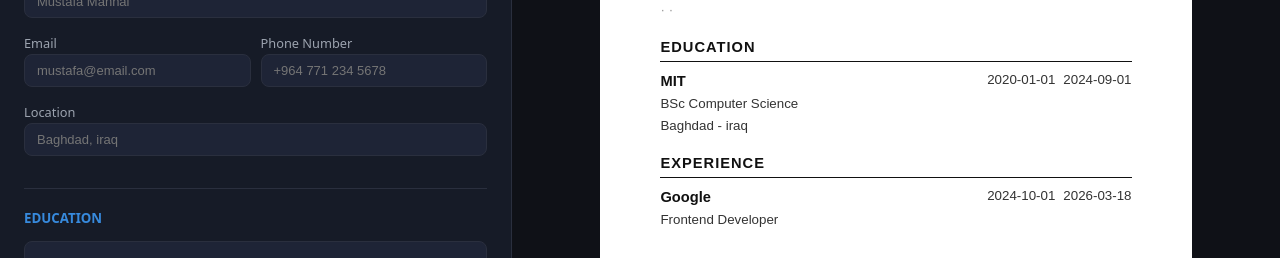
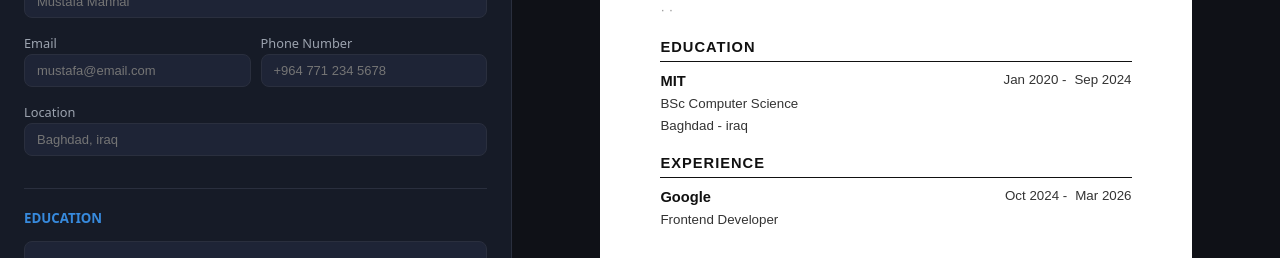
Before and after one commit to MustafaManhall/cv-application, a React (Vite) app: page / in a window 1280 px wide. Shown: the part 170-428 px from the top of the page. Built offline with nearby package versions, Linux system fonts and the light colour scheme.

Commit message:
feat: change dates format to month and year

```diff
--- a/src/components/preview.jsx
+++ b/src/components/preview.jsx
@@ -18,8 +18,8 @@ function Preview({ personalInfo, eduData, practicalData, cvRef }) {
                 <div className="cv-row">
                   <h3>{data.schoolName}</h3>
                   <div className="dates">
-                    <p>{data.startDate}</p>
-                    <p>{data.endDate}</p>
+                   <p>{`${new Date(data.startDate).toLocaleDateString("en-US", { year: "numeric", month: "short" })} -`}</p>
+                    <p>{new Date(data.endDate).toLocaleDateString("en-US", { year: "numeric", month: "short" })}</p>
                   </div>
                 </div>
                 <p>{data.degree}</p>
@@ -36,8 +36,8 @@ function Preview({ personalInfo, eduData, practicalData, cvRef }) {
                 <div className="cv-row">
                   <h3>{data.companyName}</h3>
                   <div className="dates">
-                    <p>{data.startDate}</p>
-                    <p>{data.endDate}</p>
+                    <p>{`${new Date(data.startDate).toLocaleDateString("en-US", { year: "numeric", month: "short" })} -`}</p>
+                    <p>{new Date(data.endDate).toLocaleDateString("en-US", { year: "numeric", month: "short" })}</p>
                   </div>
                 </div>
                 <p>{data.positionTitle}</p>
```
